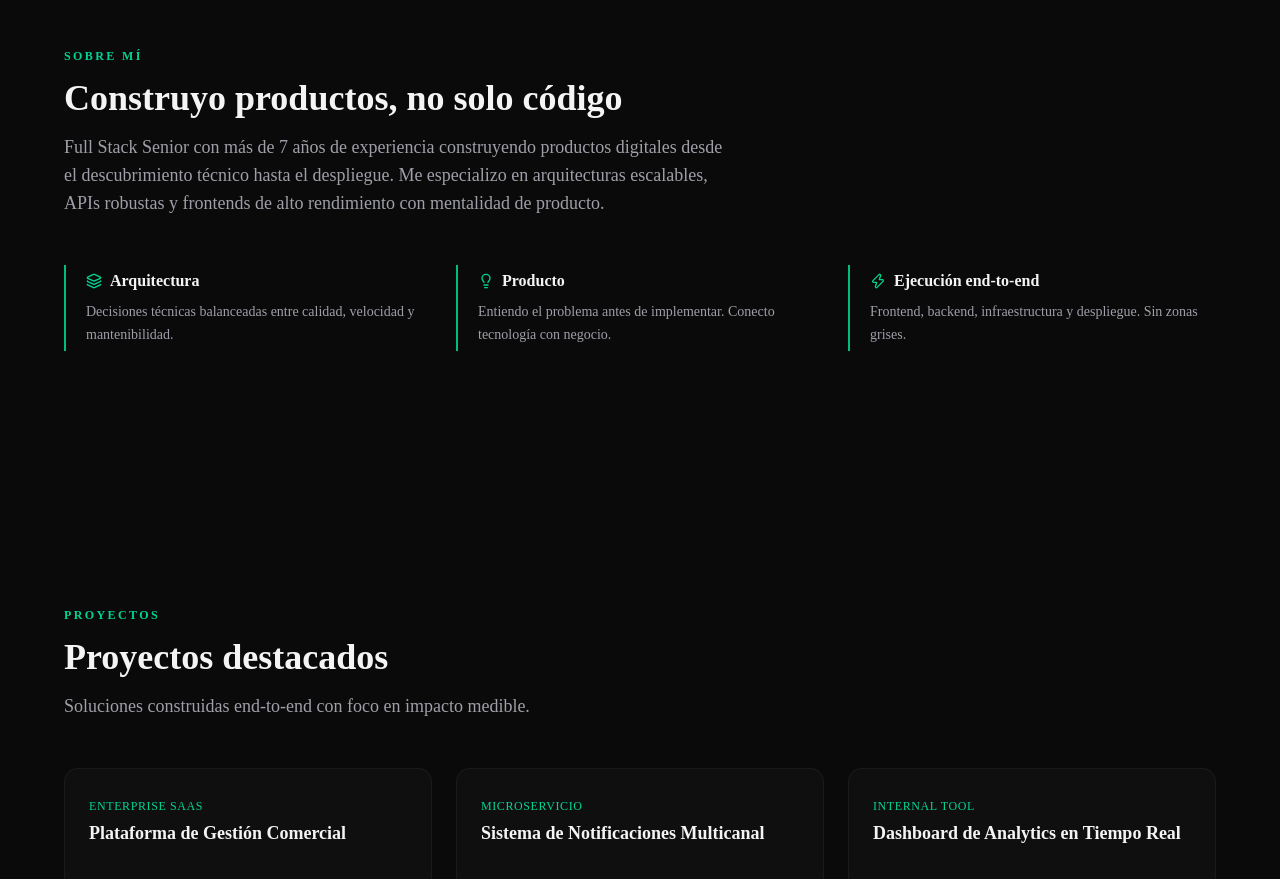
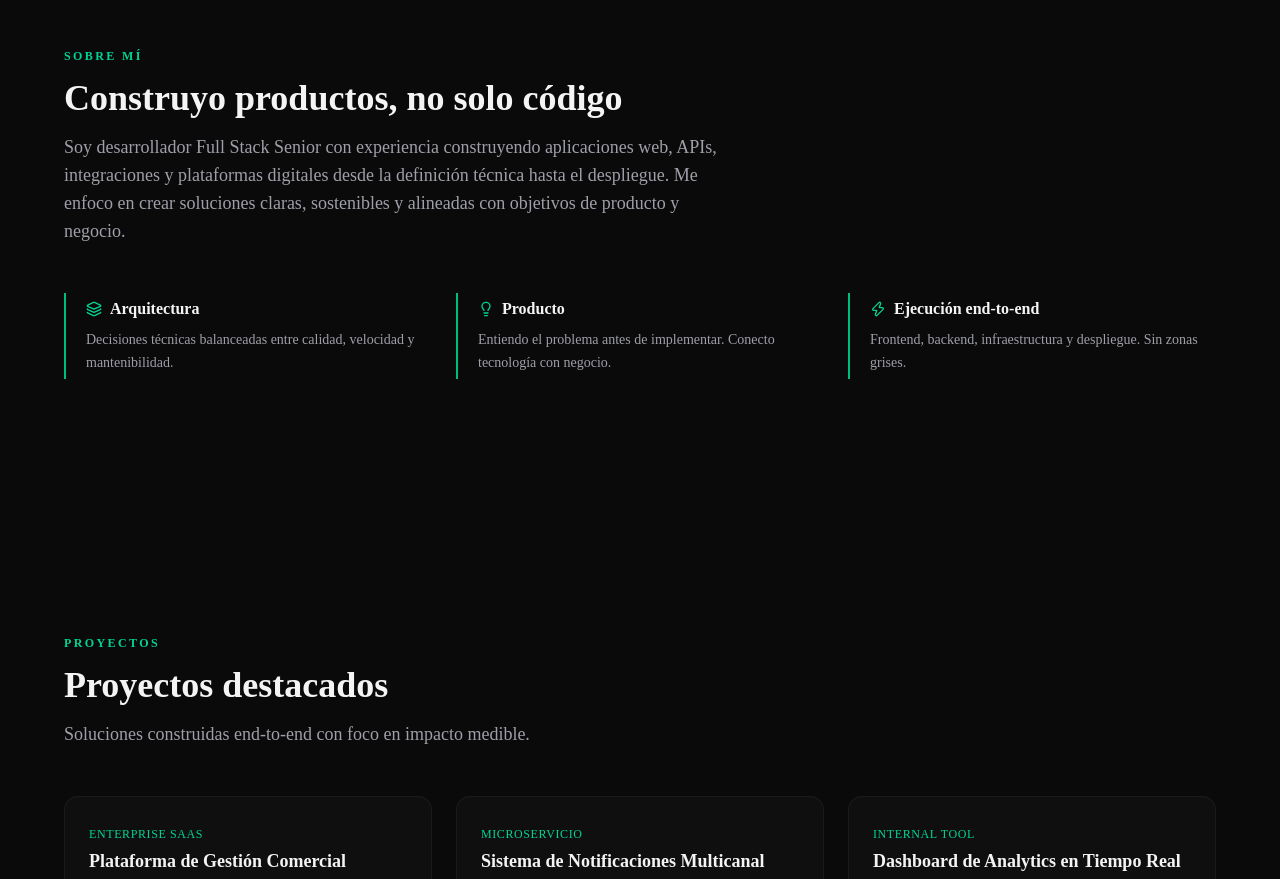
Before and after one commit to jonathanleivag/jonathanleivag, a Next.js app: page / in a window 1280 px wide. Shown: the part 880-1759 px from the top of the page. Built offline with nearby package versions, Linux system fonts and the light colour scheme.

Commit message:
feat: about section content from profile

```diff
--- a/components/sections/About.tsx
+++ b/components/sections/About.tsx
@@ -1,47 +1,33 @@
 import { Layers, Lightbulb, Zap } from 'lucide-react'
+import type { LucideIcon } from 'lucide-react'
 import { SectionHeader } from '@/components/ui/SectionHeader'
+import { profile } from '@/content/profile'
 
-const HIGHLIGHTS = [
-  {
-    icon: Layers,
-    title: 'Arquitectura',
-    description: 'Decisiones técnicas balanceadas entre calidad, velocidad y mantenibilidad.',
-  },
-  {
-    icon: Lightbulb,
-    title: 'Producto',
-    description: 'Entiendo el problema antes de implementar. Conecto tecnología con negocio.',
-  },
-  {
-    icon: Zap,
-    title: 'Ejecución end-to-end',
-    description: 'Frontend, backend, infraestructura y despliegue. Sin zonas grises.',
-  },
-]
+const HIGHLIGHT_ICONS: LucideIcon[] = [Layers, Lightbulb, Zap]
 
 export function About() {
   return (
     <section id="about" className="py-20 md:py-32 px-4 sm:px-6 lg:px-8">
       <div className="max-w-6xl mx-auto">
         <SectionHeader
-          label="Sobre mí"
+          label={profile.about.title}
           title="Construyo productos, no solo código"
-          subtitle="Full Stack Senior con más de 7 años de experiencia construyendo productos digitales desde el descubrimiento técnico hasta el despliegue. Me especializo en arquitecturas escalables, APIs robustas y frontends de alto rendimiento con mentalidad de producto."
+          subtitle={profile.about.summary}
         />
 
         <div className="grid sm:grid-cols-2 lg:grid-cols-3 gap-6">
-          {HIGHLIGHTS.map(({ icon: Icon, title, description }) => (
-            <div
-              key={title}
-              className="border-l-2 border-emerald-500 pl-5 py-1 space-y-2"
-            >
-              <div className="flex items-center gap-2 text-zinc-100 font-semibold">
-                <Icon size={16} className="text-emerald-400 shrink-0" />
-                {title}
+          {profile.about.highlights.map(({ title, description }, i) => {
+            const Icon = HIGHLIGHT_ICONS[i] ?? Zap
+            return (
+              <div key={title} className="border-l-2 border-emerald-500 pl-5 py-1 space-y-2">
+                <div className="flex items-center gap-2 text-zinc-100 font-semibold">
+                  <Icon size={16} className="text-emerald-400 shrink-0" />
+                  {title}
+                </div>
+                <p className="text-zinc-400 text-sm leading-relaxed">{description}</p>
               </div>
-              <p className="text-zinc-400 text-sm leading-relaxed">{description}</p>
-            </div>
-          ))}
+            )
+          })}
         </div>
       </div>
     </section>
```
